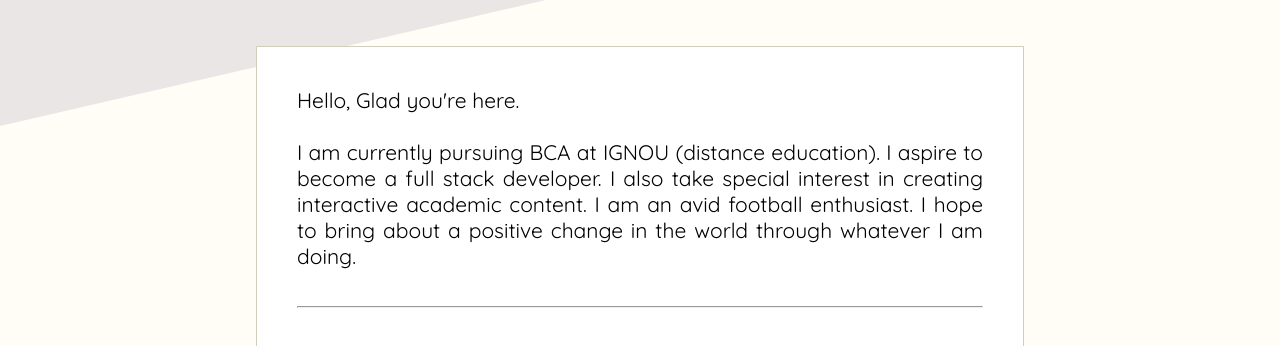
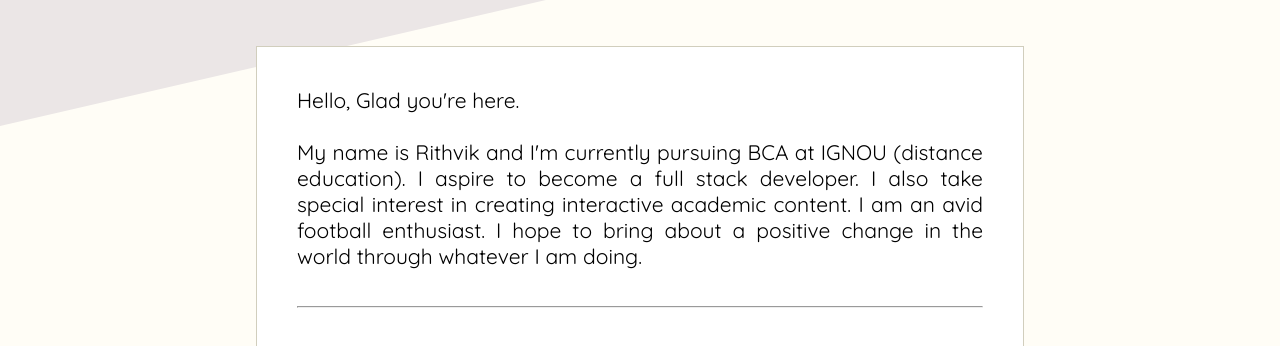
Before and after one commit to ElectraShark/CV, a plain HTML site: page index.html in a window 1280 px wide. Shown: the part 374-720 px from the top of the page. Drawn offline with Linux system fonts and the light colour scheme.

Commit message:
Update index.html

```diff
--- a/index.html
+++ b/index.html
@@ -33,7 +33,7 @@
 
     <p>Hello, Glad you're here. </p><br><br>
 
-    <p class="intro" align=”justify”>I am currently pursuing BCA at IGNOU (distance education). I aspire to become a full stack developer.
+    <p class="intro" align=”justify”>My name is Rithvik and I'm currently pursuing BCA at IGNOU (distance education). I aspire to become a full stack developer.
       I also take special interest in creating interactive academic content. I am an avid football enthusiast.
       I hope to bring about a positive change in the world through whatever I am doing. <br /></p><br>
     <hr>
```
